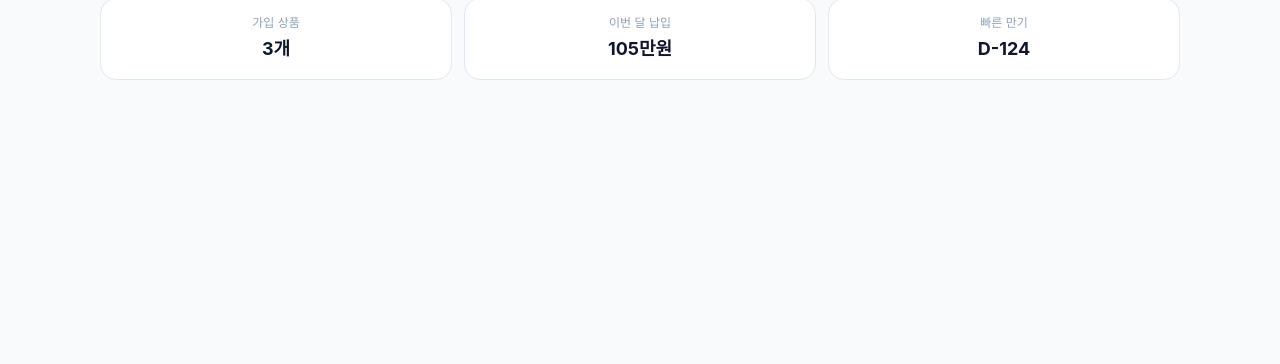
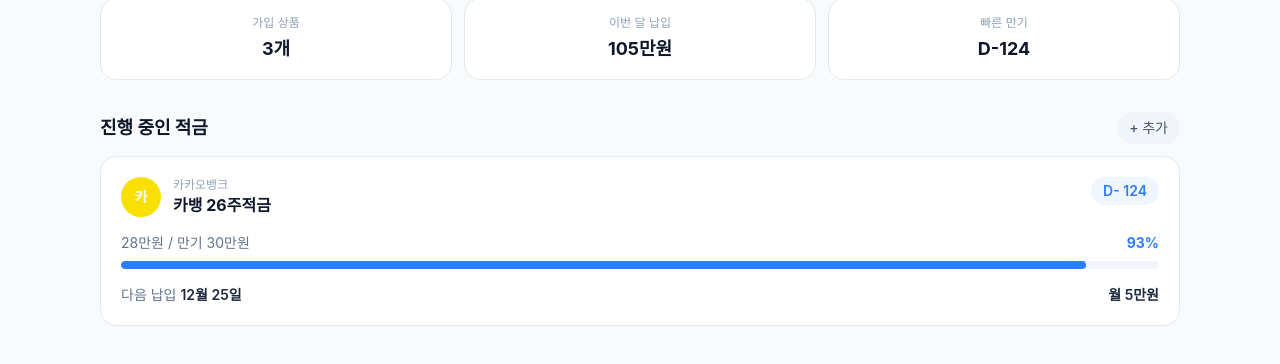
Before and after one commit to Our-Wish/ourwish, a Vue app in the folder frontend_dir/: page /mypage in a window 1280 px wide. Shown: the part 412-776 px from the top of the page. Built offline with nearby package versions, Linux system fonts and the light colour scheme; no server answers; the HTML template or start-up script is replaced by a standard one.

Commit message:
Feat: 마이페이지 진행 중인 적금 카드 섹션 추가 및 컴포넌트 분리

```diff
--- /dev/null
+++ b/frontend_dir/src/components/MyPage/SavingsCard.vue
@@ -0,0 +1,51 @@
+<template>
+  <div class="rounded-2xl border border-slate-200 bg-white p-5">
+    <div class="flex items-start justify-between">
+      <div class="flex items-center gap-3">
+        <div
+          class="flex h-10 w-10 shrink-0 items-center justify-center rounded-full text-sm font-bold text-white"
+          :style="{ backgroundColor: bankColor }"
+        >
+          {{ bankInitial }}
+        </div>
+        <div>
+          <p class="text-xs text-slate-400">{{ bankName }}</p>
+          <p class="text-base font-bold text-slate-900">{{ productName }}</p>
+        </div>
+      </div>
+      <span class="rounded-full bg-blue-50 px-3 py-1 text-sm font-semibold text-blue-500">
+        D- {{ dDay }}
+      </span>
+    </div>
+
+    <div class="mt-4 flex items-center justify-between">
+      <p class="text-sm text-slate-500">{{ currentAmount }}만원 / 만기 {{ maturityAmount }}만원</p>
+      <p class="text-sm font-bold text-blue-500">{{ progress }}%</p>
+    </div>
+    <div class="mt-2 h-2 overflow-hidden rounded-full bg-slate-100">
+      <div class="h-full rounded-full bg-blue-500 transition-all" :style="{ width: `${progress}%` }" />
+    </div>
+
+    <div class="mt-4 flex items-center justify-between">
+      <p class="text-sm text-slate-500">
+        다음 납입 <span class="font-semibold text-slate-800">{{ nextPaymentDate }}</span>
+      </p>
+      <p class="text-sm font-semibold text-slate-800">월 {{ monthlyAmount }}만원</p>
+    </div>
+  </div>
+</template>
+
+<script setup lang="ts">
+defineProps<{
+  bankInitial: string
+  bankColor: string
+  bankName: string
+  productName: string
+  dDay: number
+  currentAmount: number
+  maturityAmount: number
+  progress: number
+  nextPaymentDate: string
+  monthlyAmount: number
+}>()
+</script>
--- a/frontend_dir/src/views/MyPageView.vue
+++ b/frontend_dir/src/views/MyPageView.vue
@@ -125,6 +125,31 @@
           <p class="mt-1 text-lg font-bold text-slate-900">D-{{ nearestMaturity }}</p>
         </div>
       </div>
+
+      <!-- 진행 중인 적금 -->
+      <div class="mt-8">
+        <div class="flex items-center justify-between">
+          <h2 class="text-lg font-bold text-slate-900">진행 중인 적금</h2>
+          <button class="rounded-full bg-slate-100 px-3 py-1.5 text-sm font-medium text-slate-600 hover:bg-slate-200 transition">
+            + 추가
+          </button>
+        </div>
+
+        <!-- 적금 카드 -->
+        <SavingsCard
+          class="mt-3"
+          bankInitial="카"
+          bankColor="#F9E000"
+          bankName="카카오뱅크"
+          productName="카뱅 26주적금"
+          :dDay="124"
+          :currentAmount="28"
+          :maturityAmount="30"
+          :progress="93"
+          nextPaymentDate="12월 25일"
+          :monthlyAmount="5"
+        />
+      </div>
     </div>
   </div>
 </template>
@@ -134,6 +159,7 @@ import { ref, computed, nextTick } from 'vue'
 import { useRouter } from 'vue-router'
 import { useAuthStore } from '@/stores/auth'
 import { useGoalStore } from '@/stores/goal'
+import SavingsCard from '@/components/MyPage/SavingsCard.vue'
 
 const router = useRouter()
 const authStore = useAuthStore()
```
